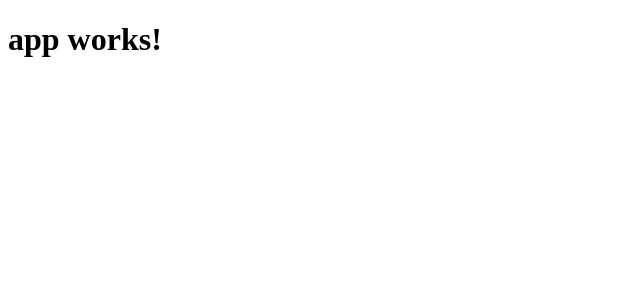
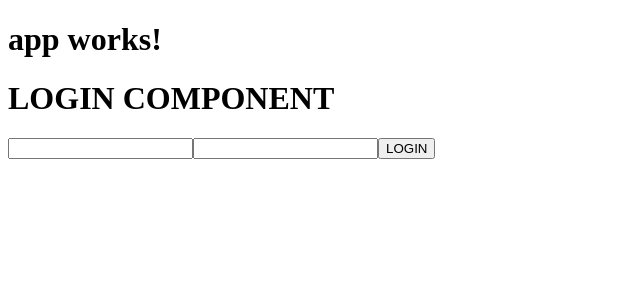
Before and after one commit to Karanjha/dashboard-frontend, an Angular app: page /#/login in a window 1280 px wide. Shown: the top 300 px of the page, without its empty margins (0-640 px from the left). Built offline with nearby package versions, Linux system fonts and the light colour scheme.

Commit message:
Basic Login Implemented

```diff
--- a/package.json
+++ b/package.json
@@ -5,7 +5,7 @@
   "angular-cli": {},
   "scripts": {
     "ng": "ng",
-    "start": "ng serve",
+    "start": "ng serve --proxy-config proxy.conf.json",
     "lint": "tslint \"src/**/*.ts\" --project src/tsconfig.json --type-check && tslint \"e2e/**/*.ts\" --project e2e/tsconfig.json --type-check",
     "test": "ng test",
     "pree2e": "webdriver-manager update --standalone false --gecko false",
--- /dev/null
+++ b/proxy.conf.json
@@ -0,0 +1,6 @@
+{
+    "/api": {
+        "target": "dashboard.pclub.in",
+        "secure": false
+   }
+}
--- a/src/app/app.component.html
+++ b/src/app/app.component.html
@@ -1,3 +1,4 @@
 <h1>
   {{title}}
 </h1>
+<router-outlet></router-outlet>
--- /dev/null
+++ b/src/app/components/auth/auth.component.html
@@ -0,0 +1,5 @@
+<h1>LOGIN COMPONENT</h1>
+<input type="text" [(ngModel)]="username">
+<input type="password" [(ngModel)]="password">
+<button (click)="login()">LOGIN</button>
+<h1 *ngIf="message">{{message}}</h1>
--- /dev/null
+++ b/src/app/components/auth/auth.component.ts
@@ -0,0 +1,33 @@
+import { Component, OnInit } from '@angular/core';
+import { Router } from '@angular/router';
+
+import { AuthService } from 'services/auth.service';
+
+@Component({
+  selector: 'app-auth',
+  templateUrl: './auth.component.html',
+  styleUrls: ['./auth.component.css']
+})
+export class AuthComponent implements OnInit {
+
+  username: string;
+  password: string;
+  message: string;
+
+  constructor(private authService: AuthService,
+              private router: Router) { }
+
+  login() {
+    this.authService.login(this.username, this.password)
+      .then(res => {
+        this.message = 'Login Successful';
+      })
+      .catch(res => {
+        this.message = 'Login Failure';
+      });
+  }
+
+  ngOnInit() {
+  }
+
+}
--- /dev/null
+++ b/src/app/services/auth.service.ts
@@ -0,0 +1,18 @@
+import { Injectable } from '@angular/core';
+import { Headers, Http, Response } from '@angular/http';
+
+import 'rxjs/add/operator/toPromise';
+
+@Injectable()
+export class AuthService {
+
+  constructor(private http: Http) { }
+
+  login(username: string, password: string): Promise<Response> {
+    return this.http.post('dashboard.pclub.in/api/user/login', {'username': username, 'password': password})
+      .toPromise()
+      .then((res) => {
+        return res;
+      });
+  }
+}
--- a/src/tsconfig.json
+++ b/src/tsconfig.json
@@ -1,6 +1,6 @@
 {
   "compilerOptions": {
-    "baseUrl": "",
+    "baseUrl": "app/",
     "declaration": false,
     "emitDecoratorMetadata": true,
     "experimentalDecorators": true,
```
Also changed, not shown: src/app/app-routing.module.ts (added, +15 -0 lines), src/app/app.module.ts (+12 -2 lines), src/app/components/auth/auth.component.css (added).
